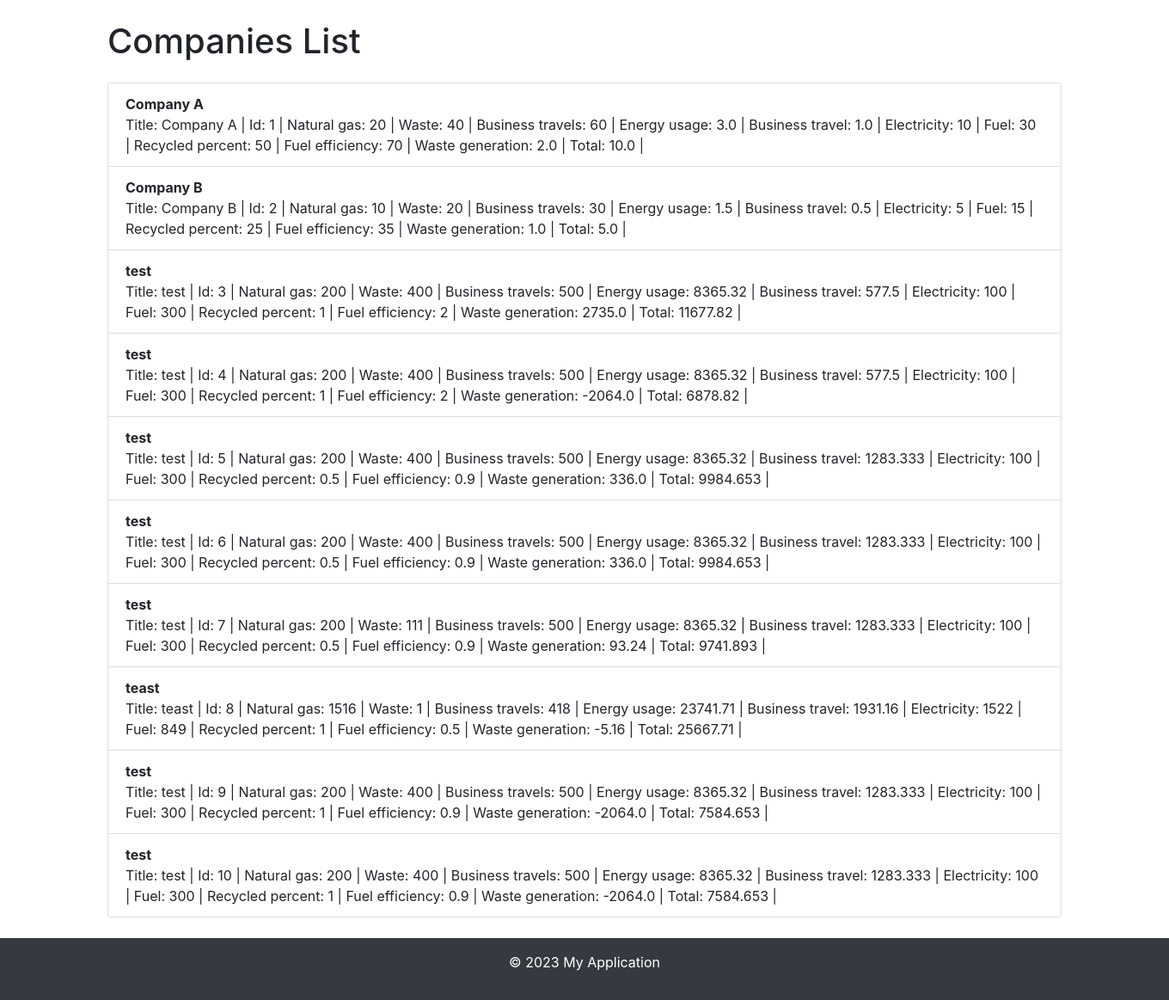
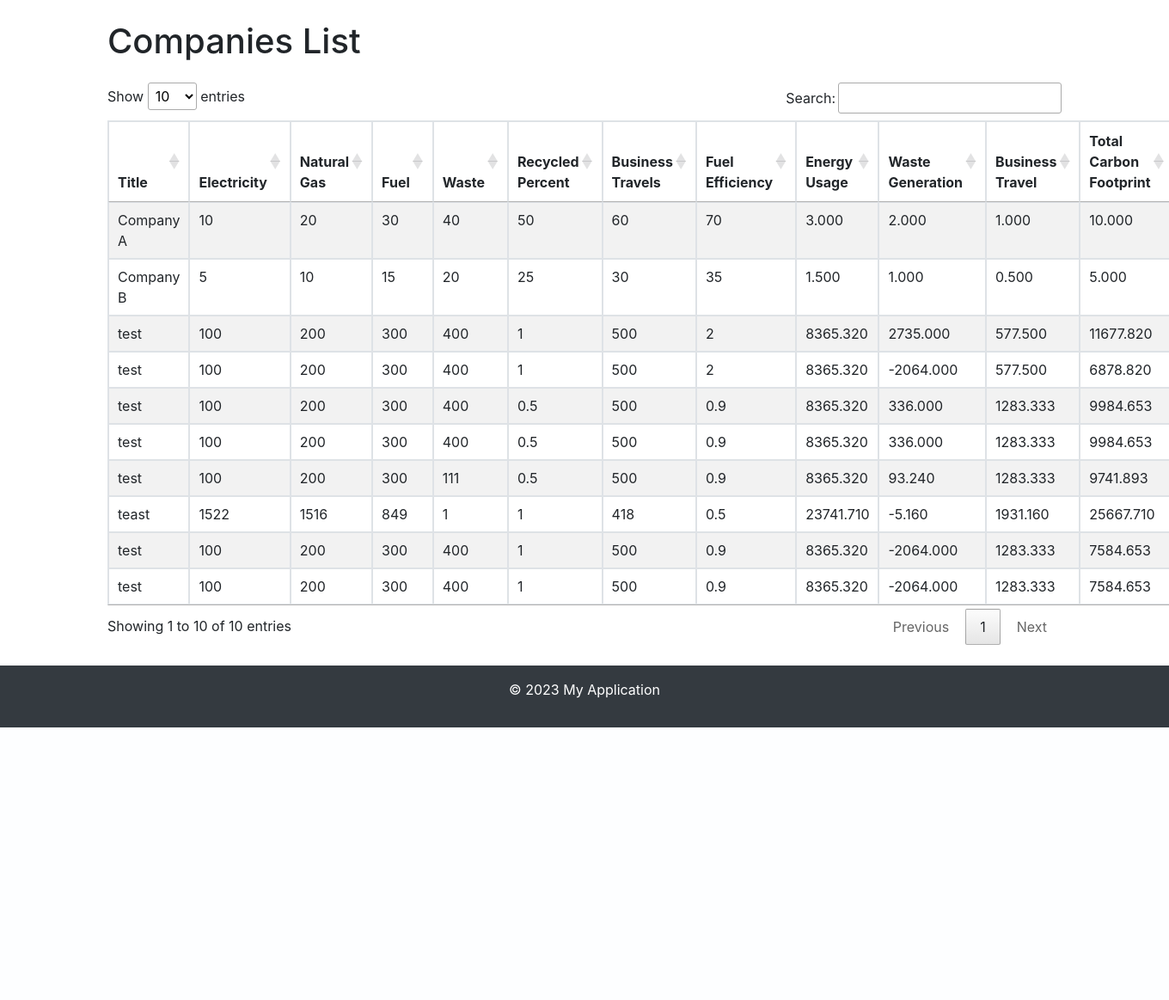
Before and after one commit to MHKamel/carbon_footprint, a Flask app: page /companies/ in a window 1360 px wide. Shown: the part 88-1251 px from the top of the page at 86% size. After the commit the page ends 934 px from the top, so only its background shows below. Run offline with Flask 2, Linux system fonts and the light colour scheme; data comes from the database, SQL or seed files in the repository; both versions use the stored data as it was after the commit; some libraries are stand-ins or nearby versions.

Commit message:
Add sorting function ber carbon footprint category, update UI

```diff
--- a/app/templates/base.html
+++ b/app/templates/base.html
@@ -6,6 +6,7 @@
     <title>{% block title %}My Application{% endblock %}</title>
 
     <link href="https://stackpath.bootstrapcdn.com/bootstrap/4.5.2/css/bootstrap.min.css" rel="stylesheet">
+    <link rel="stylesheet" href="https://cdn.datatables.net/1.11.5/css/jquery.dataTables.min.css">
 </head>
 <body>
     <header class="bg-primary text-white text-center p-3">
@@ -20,8 +21,19 @@
         <p>&copy; 2023 My Application</p>
     </footer>
 
-    <script src="https://code.jquery.com/jquery-3.5.1.slim.min.js"></script>
-    <script src="https://cdn.jsdelivr.net/npm/@popperjs/core@2.9.3/dist/umd/popper.min.js"></script>
-    <script src="https://stackpath.bootstrapcdn.com/bootstrap/4.5.2/js/bootstrap.min.js"></script>
+    <!-- Load jQuery and DataTables first -->
+    <script src="https://code.jquery.com/jquery-3.5.1.min.js"></script>
+    <script src="https://cdn.datatables.net/1.11.5/js/jquery.dataTables.min.js"></script>
+
+    <!-- Your custom script -->
+    <script>
+        $(document).ready(function() {
+            // Initialize DataTables
+            $('#myTable').DataTable({
+                "ordering": true, // Enable ordering
+                "order": [] // Default ordering
+            });
+        });
+    </script>
 </body>
 </html>
--- a/app/templates/companies.html
+++ b/app/templates/companies.html
@@ -1,27 +1,47 @@
-{% extends "base.html" %}
+{% extends 'base.html' %}
 
 {% block title %}Companies List{% endblock %}
 
 {% block content %}
     <h1 class="mt-4 mb-4">Companies List</h1>
-    <ul class="list-group">
-        {% for company in companies_list %}
-        <li class="list-group-item">
-            <strong>{{ company.title }}</strong><br>
-            {% for key, value in company.__dict__.items() %}
-                {% if not key.startswith('_') %}
-                    {{ key.replace('_', ' ').capitalize() }}:
-                    {% if value is number and value is float %}
-                        {{ value | round(3) }}
-                    {% else %}
-                        {{ value }}
-                    {% endif %}
-                    |
-                {% endif %}
+    <table id="myTable" class="table table-striped table-bordered">
+        <thead>
+            <tr>
+                <th>Title</th>
+                <th>Electricity</th>
+                <th>Natural Gas</th>
+                <th>Fuel</th>
+                <th>Waste</th>
+                <th>Recycled Percent</th>
+                <th>Business Travels</th>
+                <th>Fuel Efficiency</th>
+                <th>Energy Usage</th>
+                <th>Waste Generation</th>
+                <th>Business Travel</th>
+                <th>Total Carbon Footprint</th>
+            </tr>
+        </thead>
+        <tbody>
+            {% for company in companies_list %}
+            <tr>
+                <td>{{ company.title }}</td>
+                <td>{{ company.electricity }}</td>
+                <td>{{ company.natural_gas }}</td>
+                <td>{{ company.fuel }}</td>
+                <td>{{ company.waste }}</td>
+                <td>{{ company.recycled_percent }}</td>
+                <td>{{ company.business_travels }}</td>
+                <td>{{ company.fuel_efficiency }}</td>
+                <td>{{ '{:.3f}'.format(company.energy_usage) }}</td>
+                <td>{{ '{:.3f}'.format(company.waste_generation) }}</td>
+                <td>{{ '{:.3f}'.format(company.business_travel) }}</td>
+                <td>{{ '{:.3f}'.format(company.total) }}</td>
+            </tr>
+            {% else %}
+            <tr>
+                <td colspan="12">No companies available.</td>
+            </tr>
             {% endfor %}
-        </li>
-        {% else %}
-        <li class="list-group-item">No companies available.</li>
-        {% endfor %}
-    </ul>
+        </tbody>
+    </table>
 {% endblock %}
```
Also changed, not shown: app.db.
